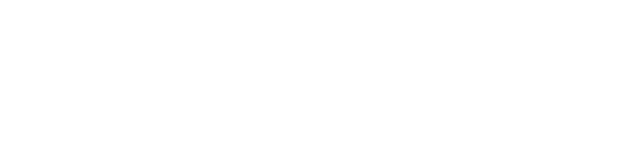
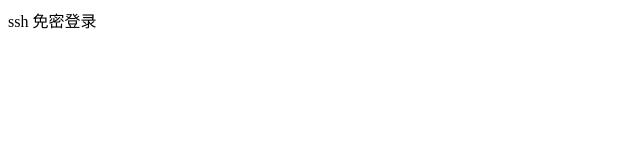
Before and after one commit to 863516125/itheima-cs, a plain HTML site: page index.html in a window 1280 px wide. Shown: the whole page, without its empty margins (0-640 px from the left). Drawn offline with Linux system fonts and the light colour scheme.

Commit message:
ssh免密登录

```diff
--- a/index.html
+++ b/index.html
@@ -9,7 +9,7 @@
 </head>
 
 <body>
-
+    ssh 免密登录
 </body>
 
 </html>
```
